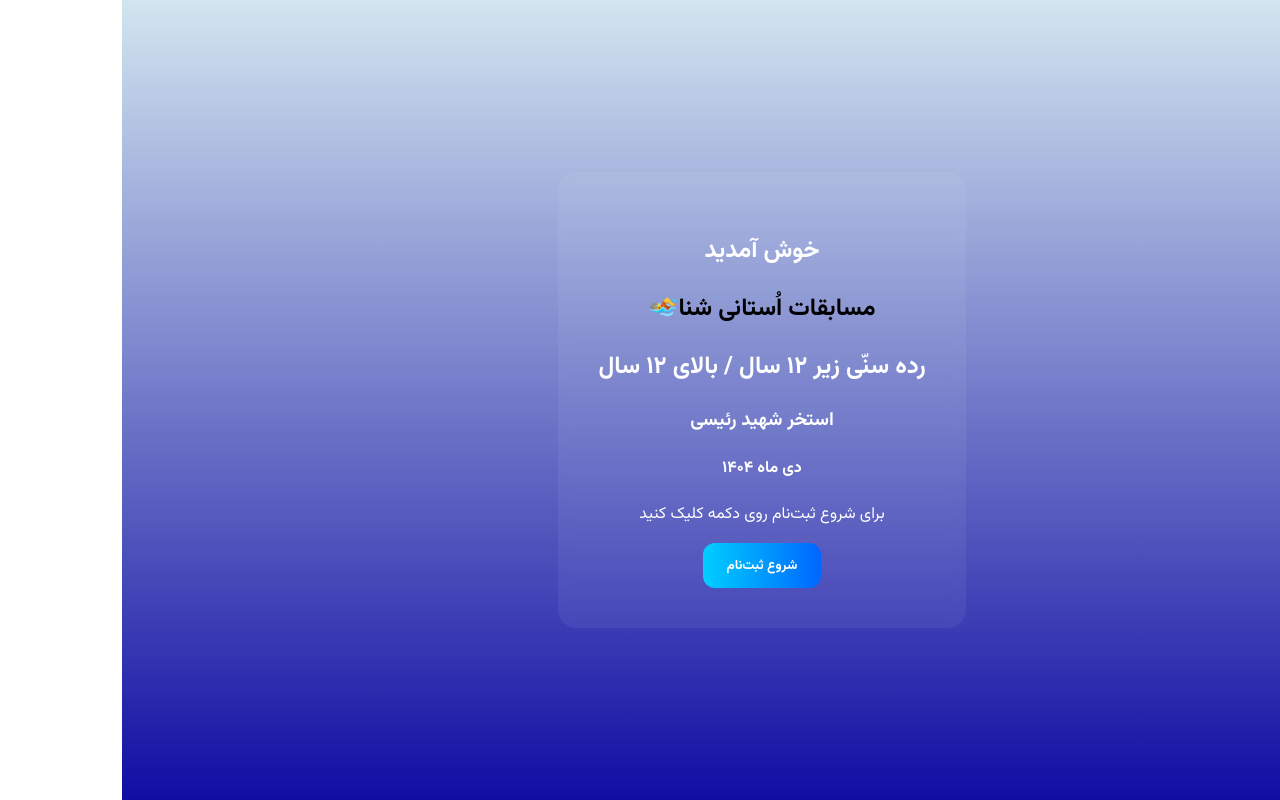
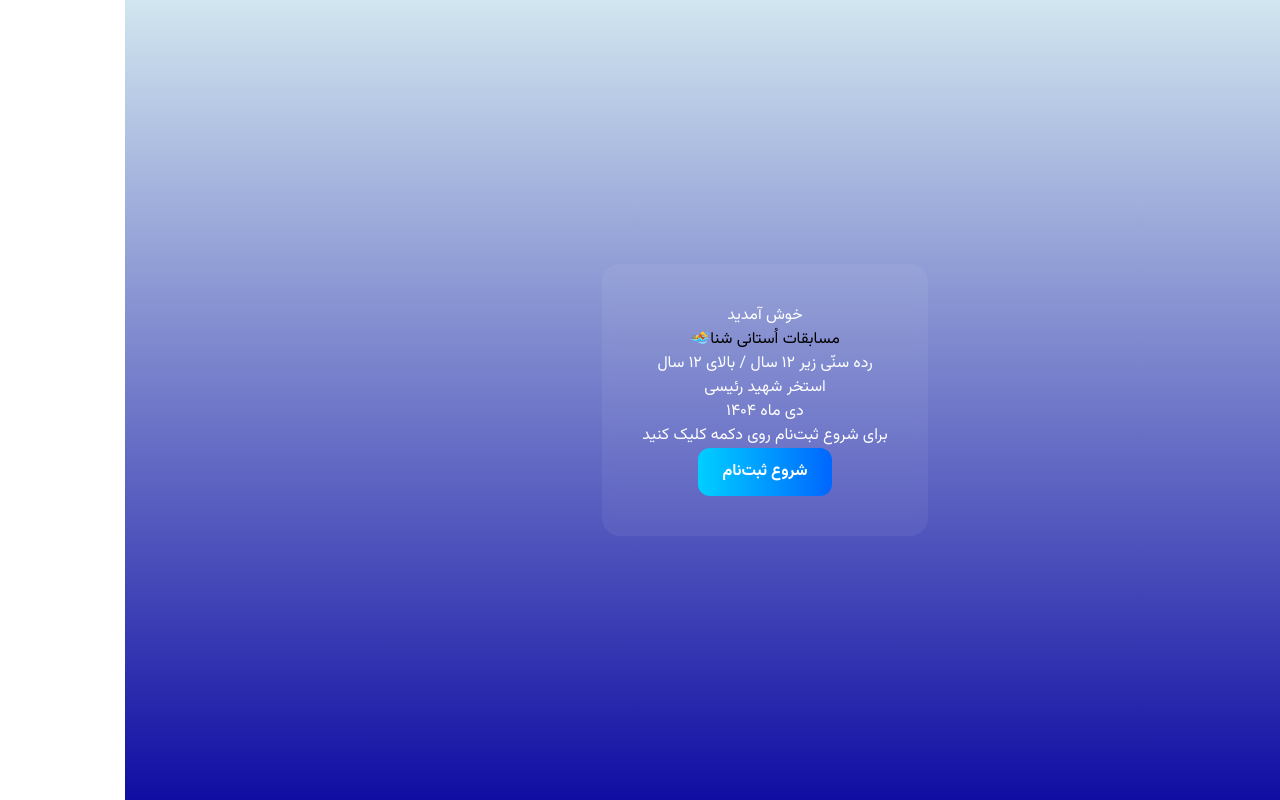
Before and after one commit to mobina211/SwimLeagueEntry, a Vue app: page / in a window 1280 px wide. Built offline with nearby package versions, Linux system fonts and the light colour scheme.

Commit message:
added tailwind style to project

```diff
--- a/src/assets/main.css
+++ b/src/assets/main.css
@@ -1,35 +1 @@
-@import './base.css';
-
-#app {
-  max-width: 1280px;
-  margin: 0 auto;
-  padding: 2rem;
-  font-weight: normal;
-}
-
-a,
-.green {
-  text-decoration: none;
-  color: hsla(160, 100%, 37%, 1);
-  transition: 0.4s;
-  padding: 3px;
-}
-
-@media (hover: hover) {
-  a:hover {
-    background-color: hsla(160, 100%, 37%, 0.2);
-  }
-}
-
-@media (min-width: 1024px) {
-  body {
-    display: flex;
-    place-items: center;
-  }
-
-  #app {
-    display: grid;
-    grid-template-columns: 1fr 1fr;
-    padding: 0 2rem;
-  }
-}
+@import "tailwindcss";
--- a/src/main.js
+++ b/src/main.js
@@ -1,5 +1,6 @@
 import { createApp } from "vue";
 import App from "./App.vue";
 import router from "./router";
+import './assets/main.css';
 
 createApp(App).use(router).mount("#app");
```
Also changed, not shown: src/assets/base.css (line endings or trailing spaces).
